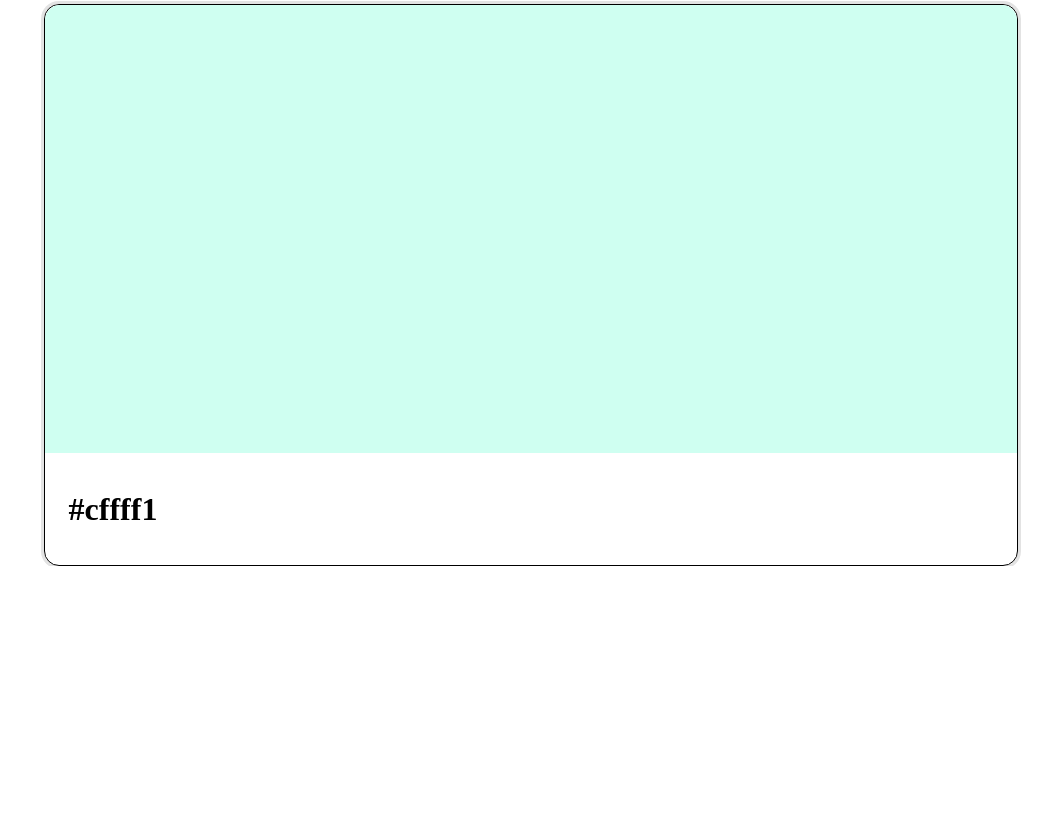
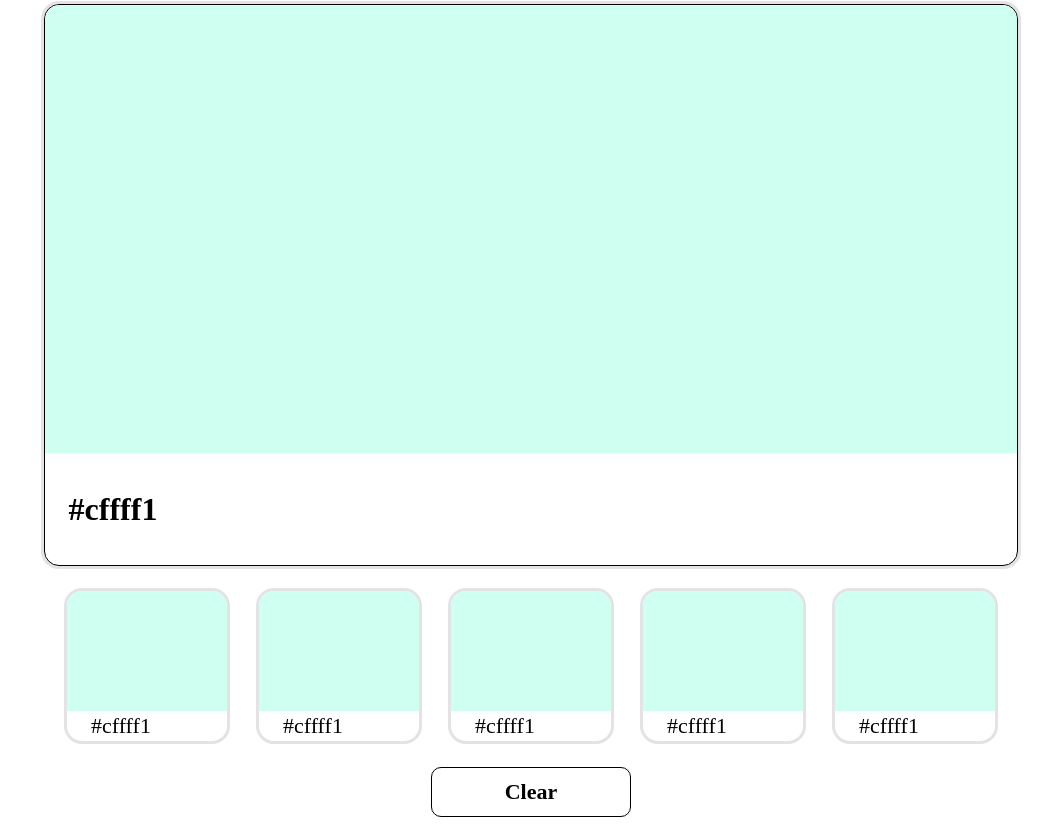
Before and after one commit to 2juicy/HHumansChallenge, a React (Create React App) app: page / in a window 1280 px wide. Shown: the part 844-1676 px from the top of the page, without its empty margins (237-1280 px from the left). Before the commit the page ends 1410 px from the top, so only its background shows below. Built offline with nearby package versions, Linux system fonts and the light colour scheme; a web font is replaced by a local one.

Commit message:
commit progress

```diff
--- a/src/components/Detail/Detail.js
+++ b/src/components/Detail/Detail.js
@@ -6,6 +6,16 @@ export default function Detail() {
   return (
     <div id="detail">
       <Card />
+      <div className="flex-detail">
+        <Card />
+        <Card />
+        <Card />
+        <Card />
+        <Card />
+      </div>
+      <div className="clear-button">
+        <button>Clear</button>
+      </div>
     </div>
   );
 }
--- a/src/components/Sidebar/Sidebar.css
+++ b/src/components/Sidebar/Sidebar.css
@@ -55,12 +55,14 @@
   cursor: pointer;
 }
 
-.random:focus {
+.random:focus,
+.clear-button > button:focus {
   outline: none;
 }
 
 .colors:hover,
-.random:hover {
+.random:hover,
+.clear-button > button:hover {
   text-decoration: underline;
   background: red;
   background: -webkit-linear-gradient(
```
